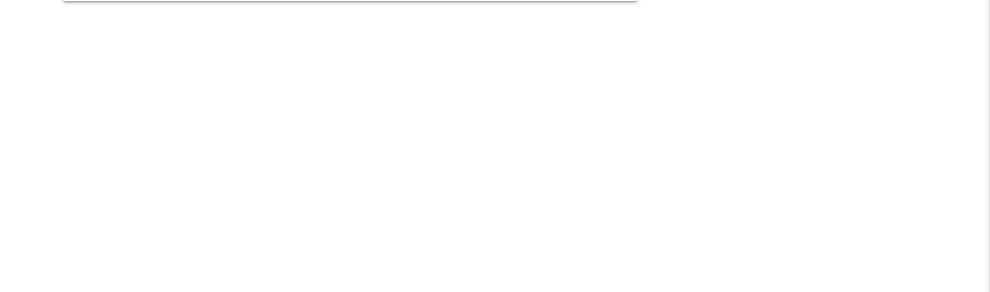
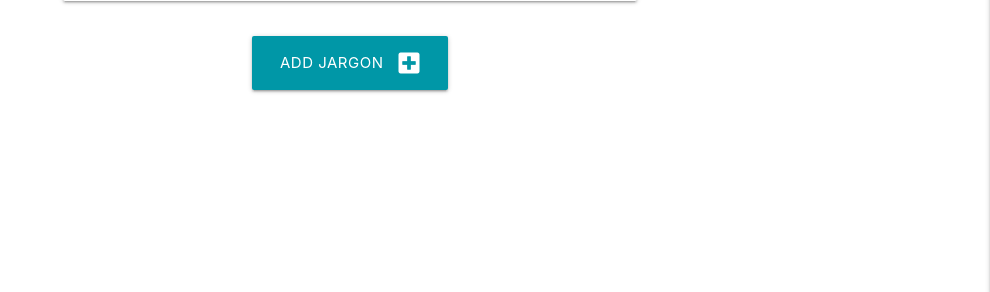
Before and after one commit to dandavies23/jargon-unchained, a Flask app: template templates/profile.html in a window 1280 px wide. Shown: the part 213-505 px from the top of the page, without its empty margins (290-1280 px from the left). Run offline with Flask 2, Linux system fonts and the light colour scheme; the template is opened without the code that fills it, so the values that code supplies are empty; some libraries are stand-ins or nearby versions.

Commit message:
Bug tests on dictionary entry deletion

```diff
--- a/templates/profile.html
+++ b/templates/profile.html
@@ -12,4 +12,45 @@
         </div>
     </div>
 
+    <div class="row">
+        <div class="col s12 center-align">
+            <a href="{{ url_for('add_jargon') }}" class="btn-large cyan darken-2">
+                Add Jargon <i class="fas fa-plus-square right"></i>
+            </a>
+        </div>
+    </div>
+    <!-- using the same template from category cards
+    need to display entries by user -->
+    <div class="row">
+        {% for entry in jargon %}
+            <div class="col s12 m6 l4">
+                <div class="card cyan center-align">
+                    <div class="card-content white-text">
+                        <span class="card-title flow-text">{{ entry.jargon_name }}</span>
+                    </div>
+                    <div class="card-action flow-text">
+                        <a href="{{ url_for('edit_jargon', entry_id=entry._id) }}">
+                            <i class="btn-flat cyan darken-2 fas fa-pencil-alt"></i>
+                        </a>
+                        <button data-target="{{ entry_id }}" class="btn-flat modal-trigger red darken-1">
+                            <i class="fas fa-times-circle"></i>
+                        </button>
+                    </div>
+                    <!-- Modal Delete Warning -->
+                    <div id="{{ entry._id }}" class="modal">
+                        <div class="modal-content">
+                            <h4>Are you sure you want to Delete this?</h4>
+                            <p>Ctrl-Z won't save you if you hit delete!</p>
+                        </div>
+                        <div class="modal-footer">
+                            <a href="#!" class="modal-close btn-flat cyan darken-2"><i class="fas fa-undo right"></i>Take me back</a>
+                            <a href="{{ url_for('delete_jargon', jargon_id=jargon._id) }}"
+                            class="btn-flat red">Delete delete!<i class="fas fa-times-circle right"></i></a>
+                        </div>
+                    </div>
+                </div>
+            </div>
+        {% endfor %}
+    </div>
+
 {% endblock %}
```
